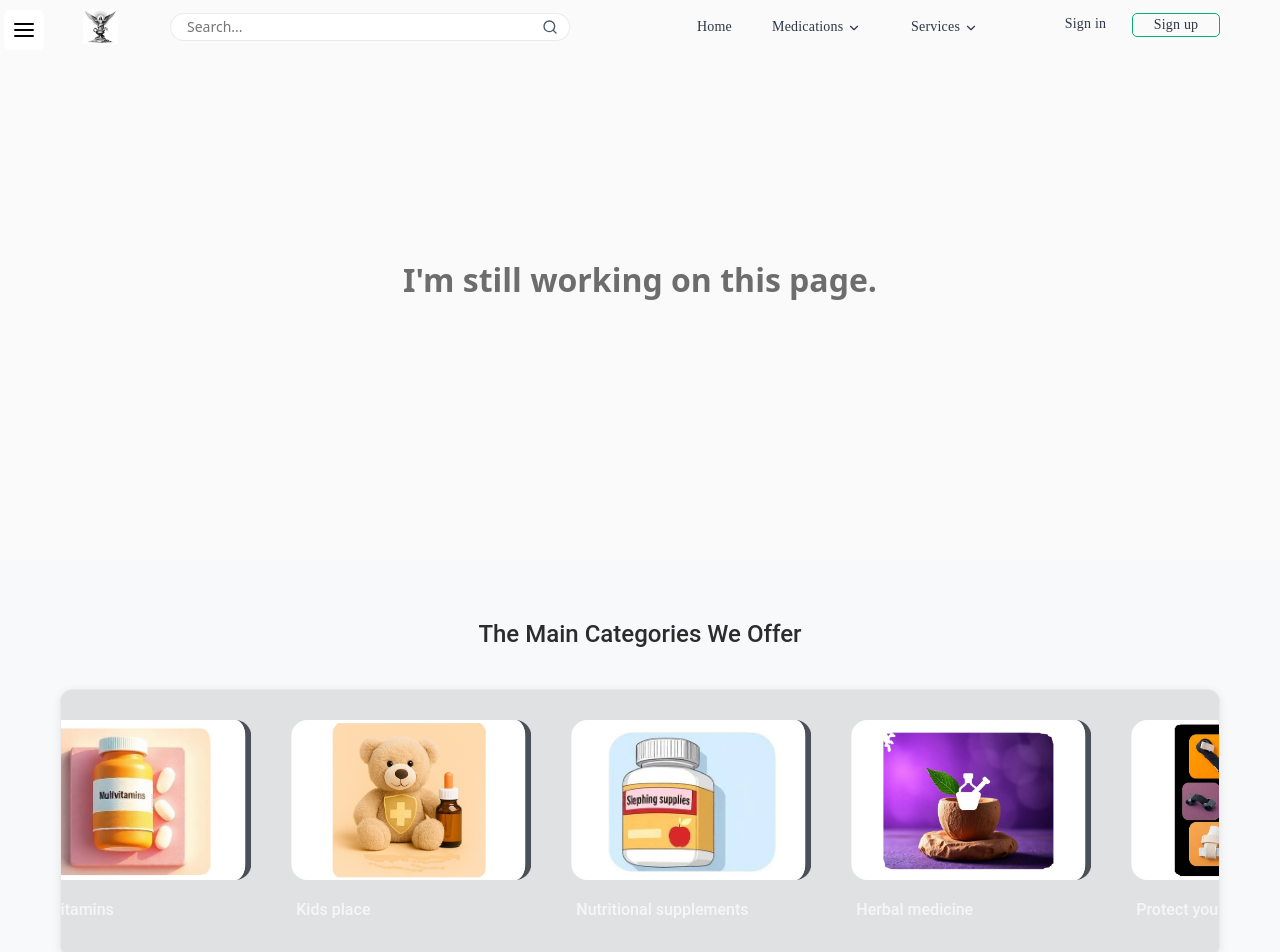
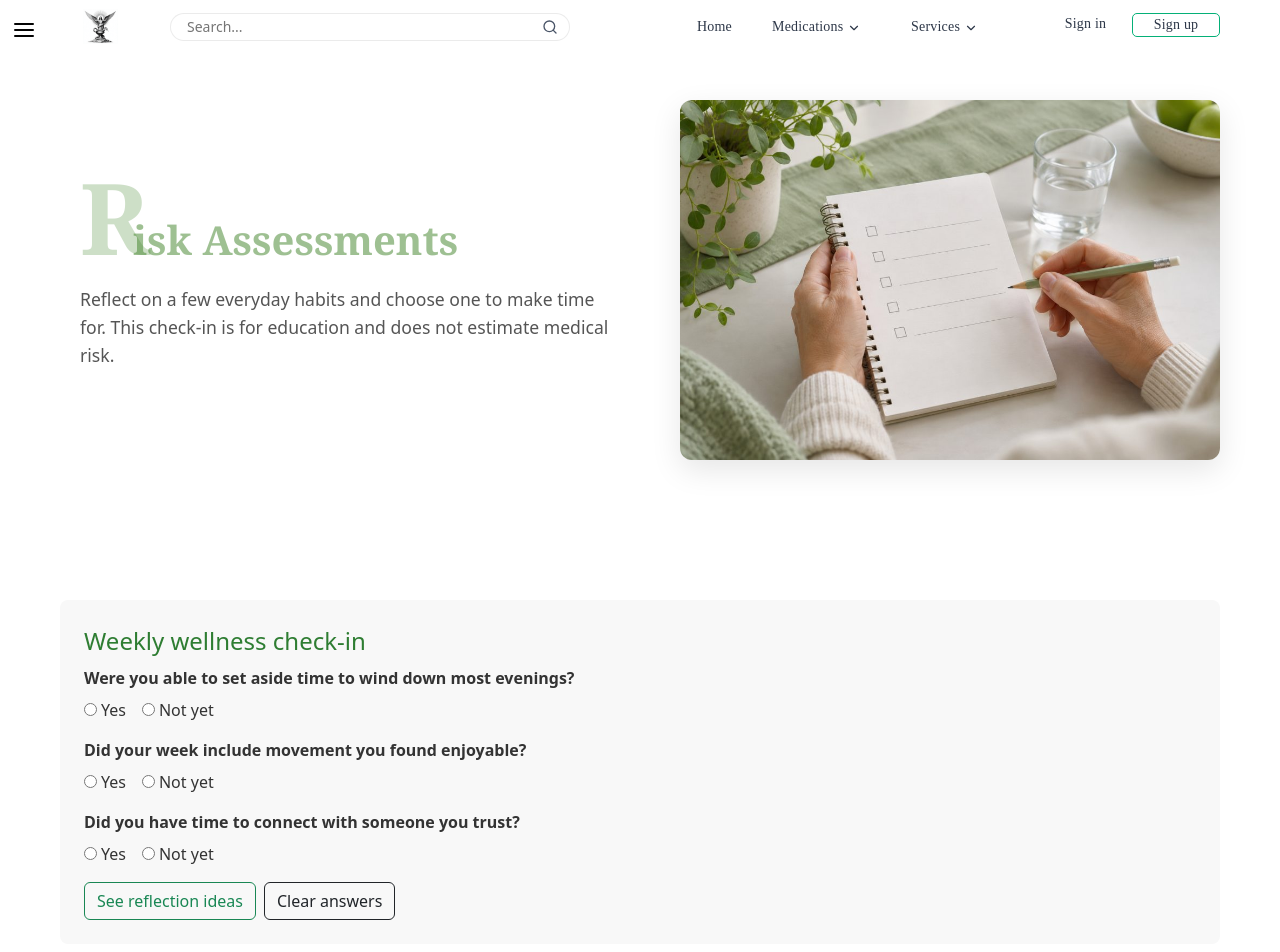
Before and after one commit to hisokaBK/PharmaClick, a React (Create React App) app: page /Risk in a window 1280 px wide. Shown: the top 952 px of the page. Built offline with nearby package versions, Linux system fonts and the light colour scheme.

Commit message:
Build Risk Assessments service page

```diff
--- a/src/App.js
+++ b/src/App.js
@@ -29,6 +29,7 @@ import MentalHealth from "./Com_servess/MentalHealth";
 import HealthyRecipes from "./Com_servess/HealthyRecipes";
 import SportsHealth from "./Com_servess/SportsHealth";
 import HealthAlerts from "./Com_servess/HealthAlerts";
+import RiskAssessments from "./Com_servess/RiskAssessments";
 import Working from "./Com_servess/test1";
 
 const App = () => {
@@ -64,7 +65,7 @@ const App = () => {
           <Route path="/Herbal" element={<HerbalSolutions />} />
           <Route path="/Mental" element={<MentalHealth />} />
           <Route path="/Sports" element={<SportsHealth />} />
-          <Route path="/Risk" element={<Working />} />
+          <Route path="/Risk" element={<RiskAssessments />} />
           <Route path="/Health_Alerts" element={<HealthAlerts />} />
           <Route path="/Health_Quizzes" element={<Working />} />
         </Route>
--- /dev/null
+++ b/src/Com_servess/RiskAssessments.jsx
@@ -0,0 +1,48 @@
+import { useState } from "react";
+import ServicePage from "./ServicePage";
+
+const habits = [
+  { id: "rest", question: "Were you able to set aside time to wind down most evenings?", idea: "Pick one evening and set aside a short period for an activity that helps you wind down." },
+  { id: "movement", question: "Did your week include movement you found enjoyable?", idea: "Choose one activity you would enjoy and decide when and where you could try it." },
+  { id: "connection", question: "Did you have time to connect with someone you trust?", idea: "Consider sending a message to someone you would like to catch up with." },
+];
+
+export default function RiskAssessments() {
+  const [answers, setAnswers] = useState({});
+  const [feedback, setFeedback] = useState(null);
+
+  function submit(event) {
+    event.preventDefault();
+    setFeedback(habits.filter(habit => answers[habit.id] === "not-yet"));
+  }
+
+  return (
+    <ServicePage title="Risk Assessments" introduction="Reflect on a few everyday habits and choose one to make time for. This check-in is for education and does not estimate medical risk." image="/images/services/risk-assessments.jpg" imageAlt="A hand holding a pencil beside a simple notebook checklist">
+      <form className="service-section" onSubmit={submit} onReset={() => { setAnswers({}); setFeedback(null); }}>
+        <h2>Weekly wellness check-in</h2>
+        {habits.map(habit => (
+          <fieldset className="mb-3" key={habit.id}>
+            <legend className="fs-6 fw-semibold">{habit.question}</legend>
+            {[["yes", "Yes"], ["not-yet", "Not yet"]].map(([value, label]) => (
+              <label key={value} className="me-3">
+                <input type="radio" className="me-1" name={habit.id} value={value} required checked={answers[habit.id] === value} onChange={() => {
+                  setAnswers(current => ({ ...current, [habit.id]: value }));
+                  setFeedback(null);
+                }} />
+                {label}
+              </label>
+            ))}
+          </fieldset>
+        ))}
+        <button className="btn btn-outline-success me-2" type="submit">See reflection ideas</button>
+        <button className="btn btn-outline-dark" type="reset">Clear answers</button>
+      </form>
+      <div aria-live="polite">
+        {feedback && <section className="service-section">
+          <h2>Ideas for next week</h2>
+          {feedback.length ? <ul>{feedback.map(habit => <li key={habit.id}>{habit.idea}</li>)}</ul> : <p>Think about which routine felt easiest to keep and what helped you make time for it.</p>}
+        </section>}
+      </div>
+    </ServicePage>
+  );
+}
```
Also changed, not shown: public/images/services/risk-assessments.jpg (added).
